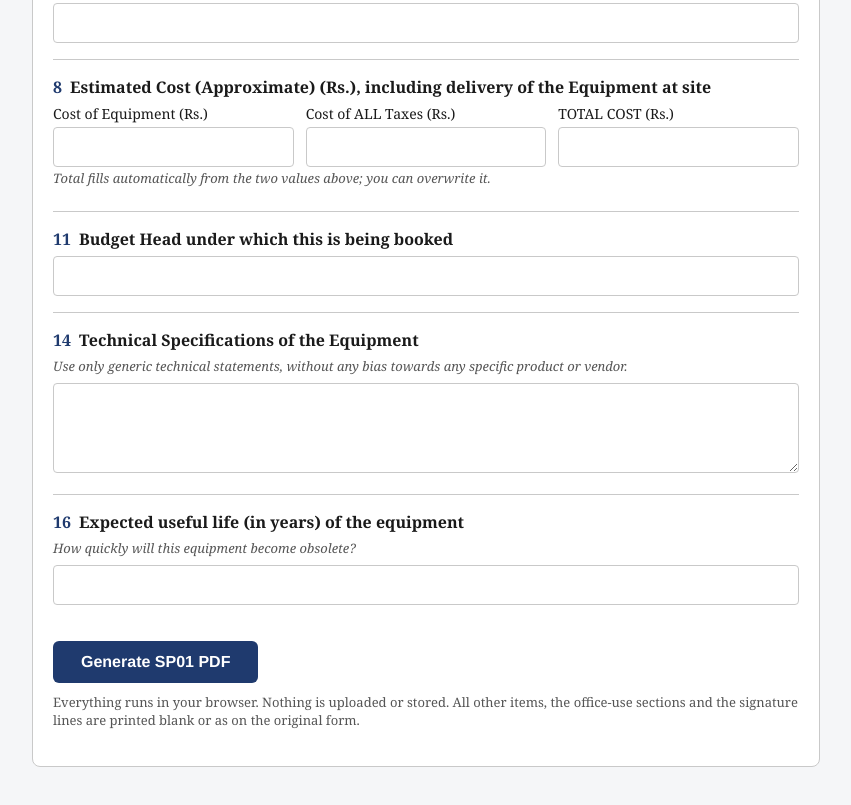
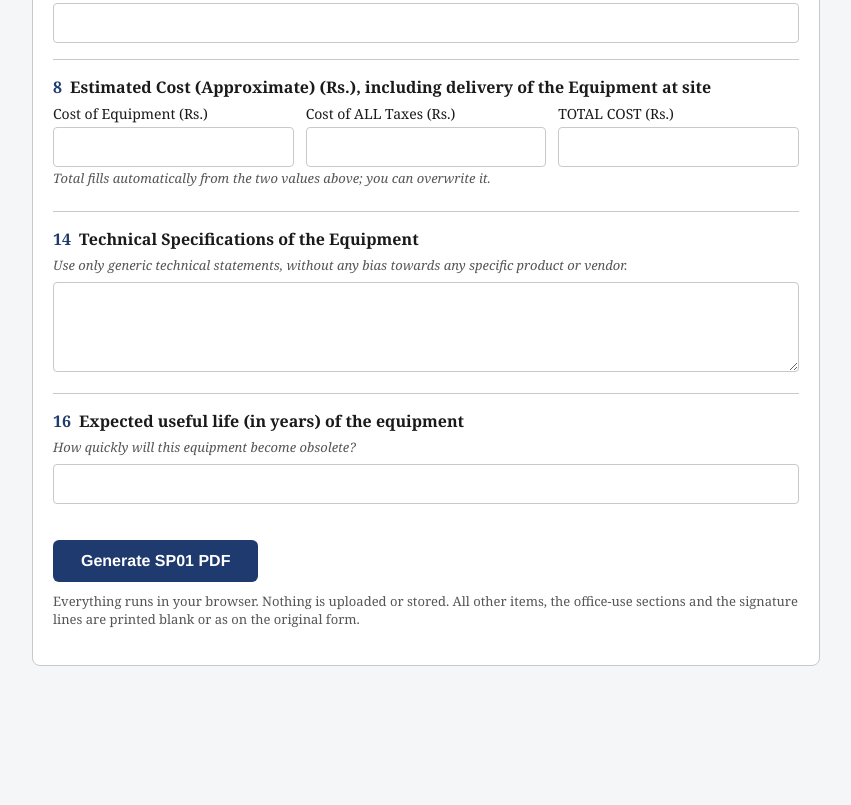
Before and after one commit to octech-act/indents, a plain HTML site: page index.html in a window 1280 px wide. Shown: the part 728-1533 px from the top of the page, without its empty margins (214-1065 px from the left). After the commit the page ends 1458 px from the top, so only its background shows below. Drawn offline with nearby package versions, Linux system fonts and the light colour scheme.

Commit message:
Remove budget head input field from index.html
Removed the budget head input field from the form.

```diff
--- a/index.html
+++ b/index.html
@@ -91,8 +91,6 @@
       <p class="hint">Total fills automatically from the two values above; you can overwrite it.</p>
     </fieldset>
 
-    <fieldset><legend><span class="n">11</span>Budget Head under which this is being booked</legend><input type="text" name="f11"></fieldset>
-
     <fieldset><legend><span class="n">14</span>Technical Specifications of the Equipment</legend>
       <p class="hint">Use only generic technical statements, without any bias towards any specific product or vendor.</p>
       <textarea name="f14"></textarea></fieldset>
```
